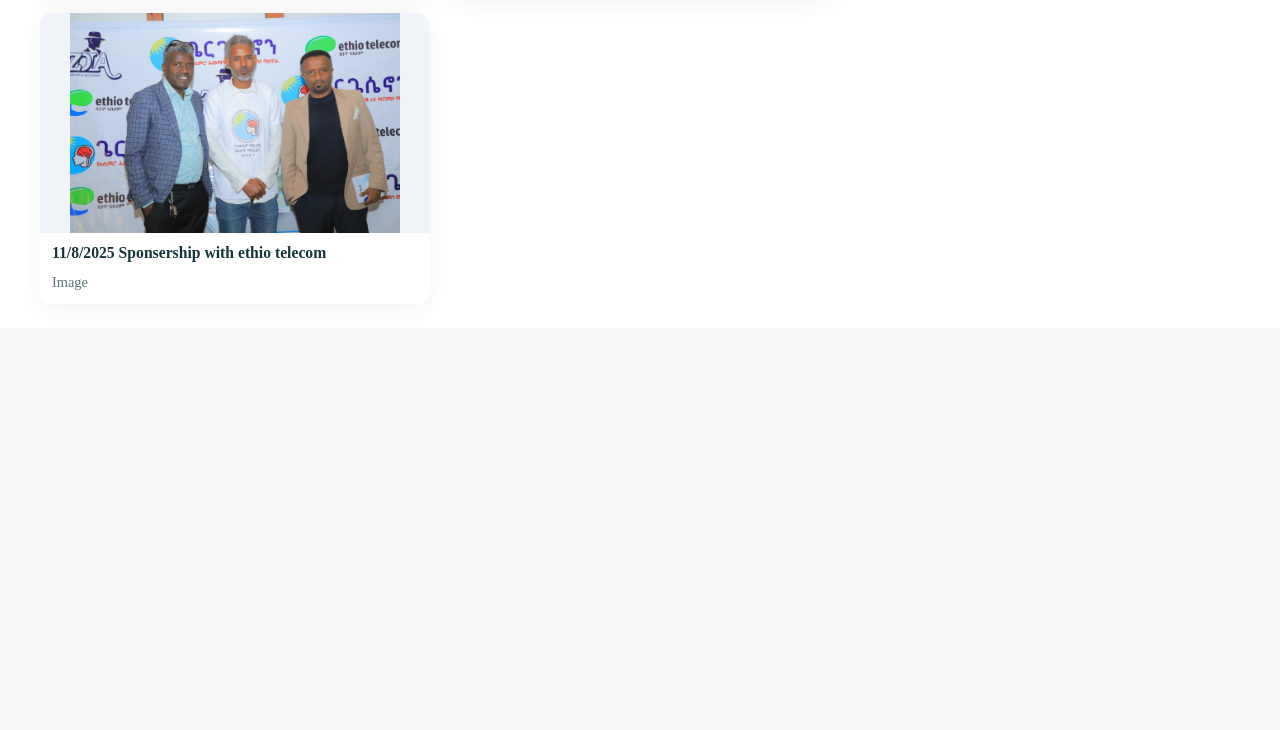
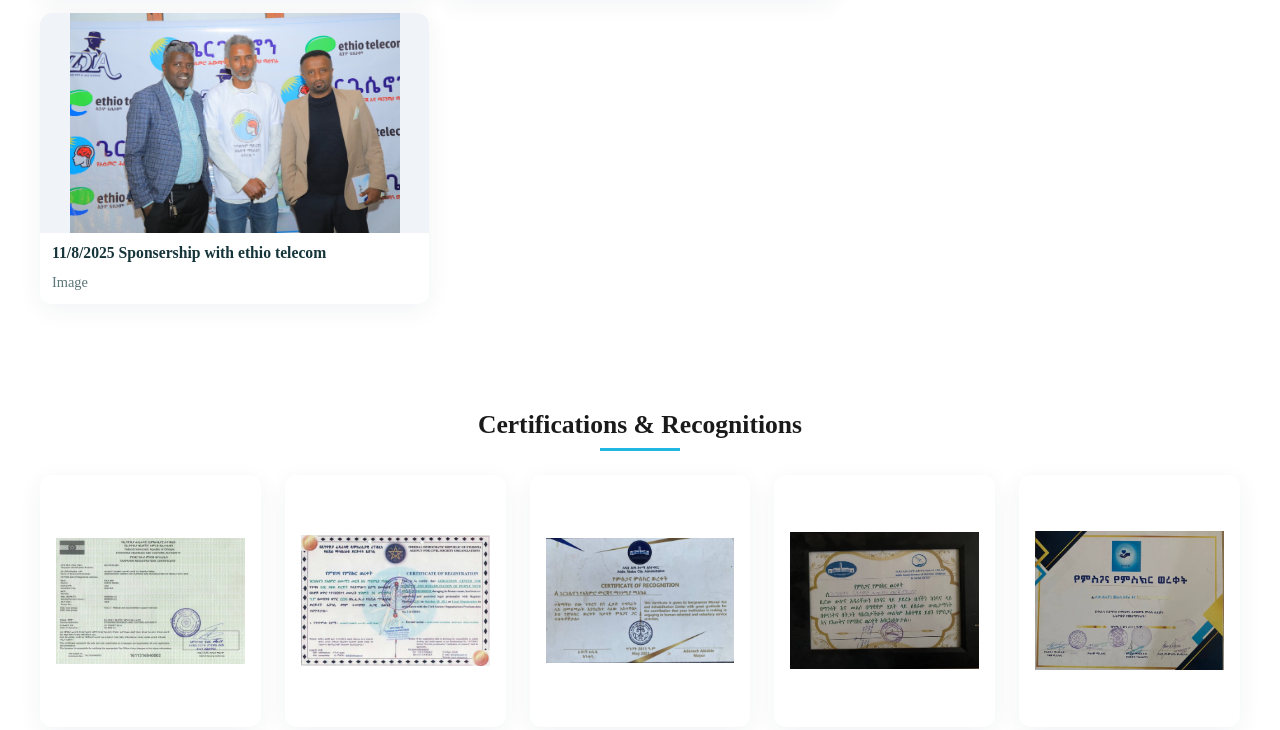
Before and after one commit to HiyallFitsum/GergesenonHomelessShelter, a plain HTML site: page whatWeDo.html in a window 1280 px wide. Shown: the part 1317-2047 px from the top of the page. Before the commit the page ends 1645 px from the top, so only its background shows below. Drawn offline with Linux system fonts and the light colour scheme.

Commit message:
Add files via upload

```diff
--- a/whatWeDo.html
+++ b/whatWeDo.html
@@ -70,6 +70,30 @@
       </div>
       <div id="gallery" class="gallery-grid"></div>
     </main>
+
+    <!-- Certifications and Recognitions Section -->
+    <main class="container" style="margin-top: 4rem;">
+      <div class="section-header" style="margin-bottom:1.5rem;">
+        <h2 class="page-title">Certifications & Recognitions</h2>
+      </div>
+      <div class="certandrec-grid">
+        <div class="certandrec-item">
+          <img src="Images/certandrec1.jpeg" alt="Certification 1" class="certandrec-image">
+        </div>
+        <div class="certandrec-item">
+          <img src="Images/certandrec2.jpeg" alt="Certification 2" class="certandrec-image">
+        </div>
+        <div class="certandrec-item">
+          <img src="Images/certandrec3.jpeg" alt="Certification 3" class="certandrec-image">
+        </div>
+        <div class="certandrec-item">
+          <img src="Images/certandrec4.jpeg" alt="Certification 4" class="certandrec-image">
+        </div>
+        <div class="certandrec-item">
+          <img src="Images/certandrec5.jpeg" alt="Certification 5" class="certandrec-image">
+        </div>
+      </div>
+    </main>
   </div>
 
   <!-- styles moved to CSS/whatWeDo.css -->
@@ -89,7 +113,7 @@
       },
       {
         type: 'video',
-        src: 'Videos/gergesenonOutisde.mp4',
+        src: 'Videos/gergesenonOutside.mp4',
         desc: '11/9/2025 Preview of Entoto Hill'
       },
       {
```
